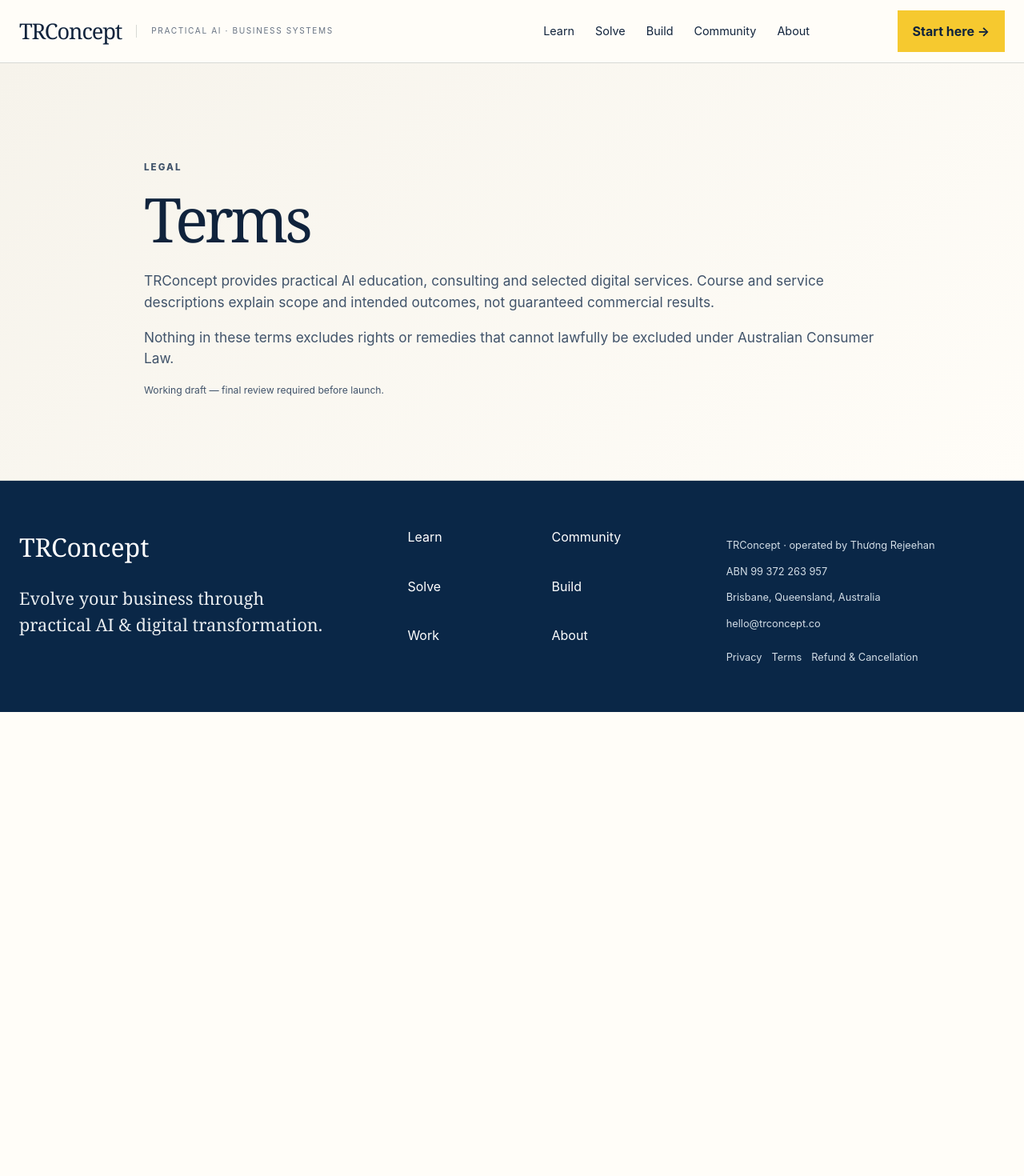
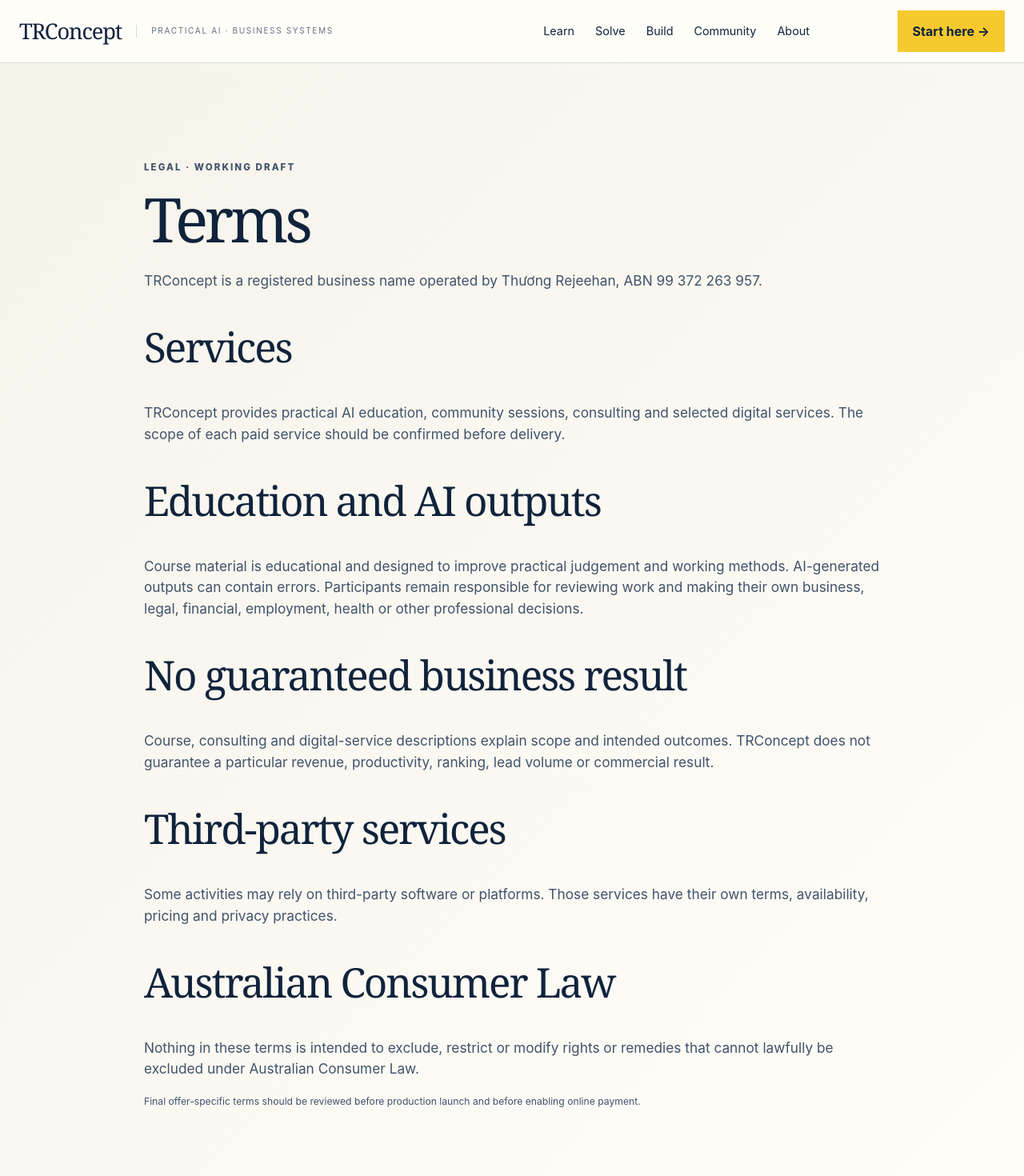
Before and after one commit to thuongr/tr-concept-website, a Next.js app: page /terms in a window 1280 px wide. Shown: the top 1470 px of the page at 80% size. Before the commit the page ends 890 px from the top, so only its background shows below. Built offline with nearby package versions, Linux system fonts and the light colour scheme; no server answers; the database is empty.

Commit message:
legal: expand terms working draft

```diff
--- a/app/terms/page.tsx
+++ b/app/terms/page.tsx
@@ -1 +1,54 @@
-export default function Page(){return <section className="page-hero"><div className="shell narrow prose"><p className="eyebrow">Legal</p><h1>Terms</h1><p>TRConcept provides practical AI education, consulting and selected digital services. Course and service descriptions explain scope and intended outcomes, not guaranteed commercial results.</p><p>Nothing in these terms excludes rights or remedies that cannot lawfully be excluded under Australian Consumer Law.</p><p className="form-note">Working draft — final review required before launch.</p></div></section>}
+export default function Page() {
+  return (
+    <section className="page-hero">
+      <div className="shell narrow prose">
+        <p className="eyebrow">Legal · Working draft</p>
+        <h1>Terms</h1>
+
+        <p>
+          TRConcept is a registered business name operated by Thương Rejeehan,
+          ABN 99 372 263 957.
+        </p>
+
+        <h2>Services</h2>
+        <p>
+          TRConcept provides practical AI education, community sessions, consulting and
+          selected digital services. The scope of each paid service should be confirmed
+          before delivery.
+        </p>
+
+        <h2>Education and AI outputs</h2>
+        <p>
+          Course material is educational and designed to improve practical judgement and
+          working methods. AI-generated outputs can contain errors. Participants remain
+          responsible for reviewing work and making their own business, legal, financial,
+          employment, health or other professional decisions.
+        </p>
+
+        <h2>No guaranteed business result</h2>
+        <p>
+          Course, consulting and digital-service descriptions explain scope and intended
+          outcomes. TRConcept does not guarantee a particular revenue, productivity,
+          ranking, lead volume or commercial result.
+        </p>
+
+        <h2>Third-party services</h2>
+        <p>
+          Some activities may rely on third-party software or platforms. Those services
+          have their own terms, availability, pricing and privacy practices.
+        </p>
+
+        <h2>Australian Consumer Law</h2>
+        <p>
+          Nothing in these terms is intended to exclude, restrict or modify rights or
+          remedies that cannot lawfully be excluded under Australian Consumer Law.
+        </p>
+
+        <p className="form-note">
+          Final offer-specific terms should be reviewed before production launch and before
+          enabling online payment.
+        </p>
+      </div>
+    </section>
+  );
+}
```
